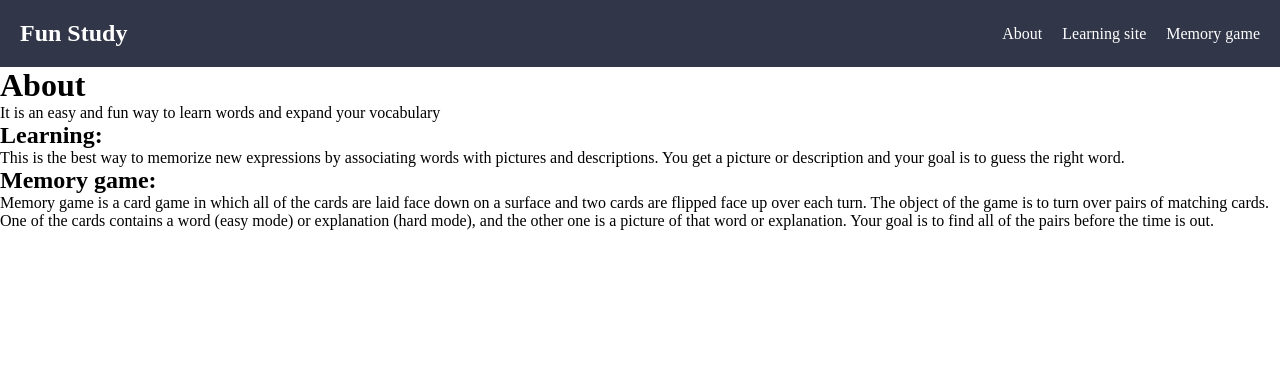
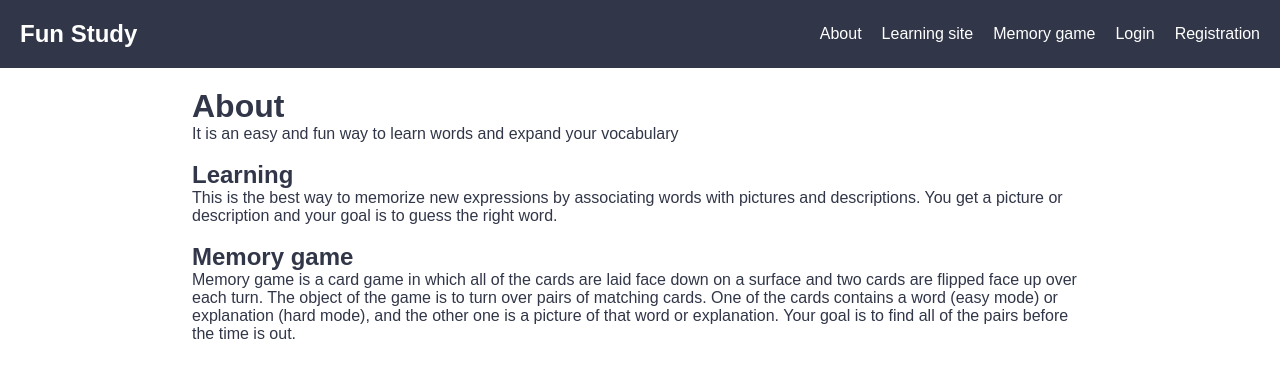
Before and after one commit to AdamSallai/FunStudy, a React (Create React App) app: page / in a window 1280 px wide. Shown: the top 378 px of the page. Built offline with nearby package versions, Linux system fonts and the light colour scheme.

Commit message:
colorize, add login to navbar

```diff
--- a/src/App.js
+++ b/src/App.js
@@ -4,7 +4,7 @@ import Navbar from "./components/Navbar";
 import About from "./components/About";
 import MemoryGame from "./components/MemoryGame";
 import LearningSite from "./components/LearningSite";
-import { createGlobalStyle } from "styled-components";
+import styled, { createGlobalStyle } from "styled-components";
 
 
 function App() {
@@ -12,18 +12,31 @@ function App() {
     <Router>
       <GlobalStyle />
       <Navbar />
-      <Route exact path="/" component={About} />
-      <Route exact path="/learning_site" component={LearningSite} />
-      <Route exact path="/memory" component={MemoryGame} />
+      <BodyStyle >
+        <Route exact path="/" component={About} />
+        <Route exact path="/learning_site" component={LearningSite} />
+        <Route exact path="/memory" component={MemoryGame} />
+      </BodyStyle>
     </Router>
   );
 }
 
 const GlobalStyle = createGlobalStyle`
   * {
+    font-family: sans-serif;
     padding: 0;
     margin: 0;
   }
 `;
 
+const BodyStyle = styled.div `
+  padding: 20px 0;
+  width: 70%;
+  position: relative;
+  transform: translate(-50%);
+  left: 50%;
+  box-sizing: border-box;
+  color: #313648;
+`;
+
 export default App;
--- a/src/components/About.js
+++ b/src/components/About.js
@@ -5,13 +5,15 @@ export default function About() {
     <div>
       <h1>About</h1>
       <p>It is an easy and fun way to learn words and expand your vocabulary</p>
-      <h2>Learning:</h2>
+      <br/>
+      <h2>Learning</h2>
       <p>
         This is the best way to memorize new expressions by associating words
         with pictures and descriptions. You get a picture or description and
         your goal is to guess the right word.
       </p>
-      <h2>Memory game:</h2>
+      <br/>
+      <h2>Memory game</h2>
       <p>
         Memory game is a card game in which all of the cards are laid face down
         on a surface and two cards are flipped face up over each turn. The
--- a/src/components/Navbar.js
+++ b/src/components/Navbar.js
@@ -18,6 +18,12 @@ export default function Navbar() {
           </Link>
           <Link className="link" to="/memory">
             Memory game
+          </Link>
+          <Link className="link" to="/">
+            Login
+          </Link>
+          <Link className="link" to="/">
+            Registration
           </Link>
         </FlexBox>
       </Nav>
```
